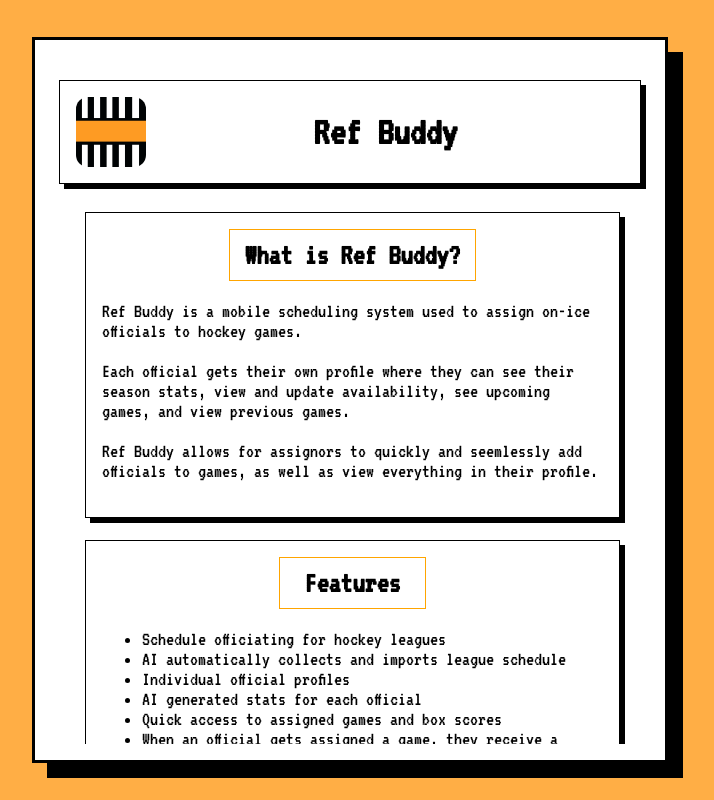
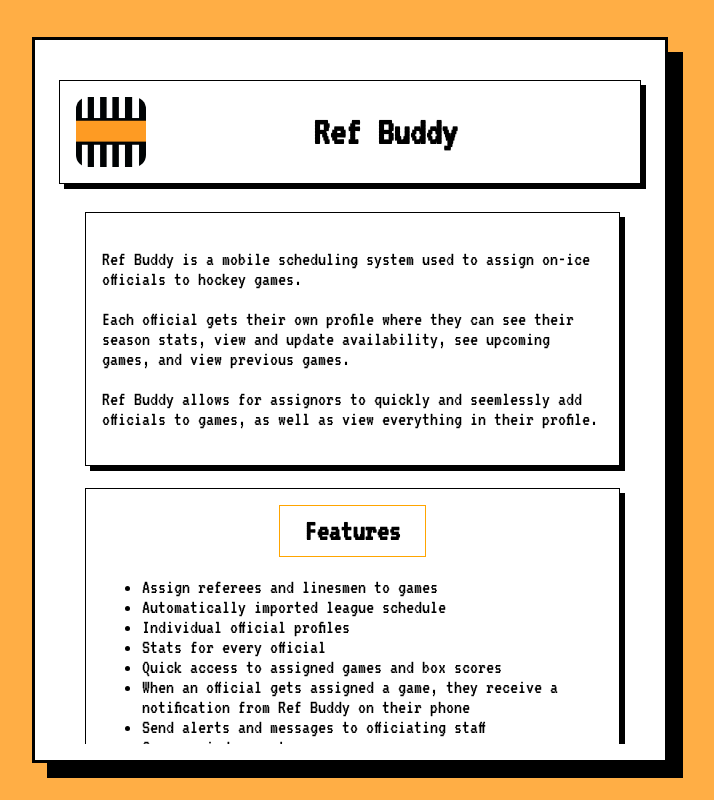
Before and after one commit to RefBuddy/support-site, a Vue app: page / in a window 1280 px wide. Shown: the whole page, without its empty margins (290-1004 px from the left). Built offline with nearby package versions, Linux system fonts and the light colour scheme.

Commit message:
removed border and box shadow from screenshots container

```diff
--- a/src/components/HelloWorld.vue
+++ b/src/components/HelloWorld.vue
@@ -10,7 +10,6 @@
         </header>
         <main class="main">
             <section class="introduction">
-                <h2 class="introduction__title">What is Ref Buddy?</h2>
                 <p class="introduction__description">
                     Ref Buddy is a mobile scheduling system used to assign
                     on-ice officials to hockey games.
@@ -29,12 +28,10 @@
             <section class="features">
                 <h2 class="features__title">Features</h2>
                 <ul class="features__list">
-                    <li>Schedule officiating for hockey leagues</li>
-                    <li>
-                        AI automatically collects and imports league schedule
-                    </li>
+                    <li>Assign referees and linesmen to games</li>
+                    <li>Automatically imported league schedule</li>
                     <li>Individual official profiles</li>
-                    <li>AI generated stats for each official</li>
+                    <li>Stats for every official</li>
                     <li>Quick access to assigned games and box scores</li>
                     <li>
                         When an official gets assigned a game, they receive a
@@ -49,7 +46,6 @@
                 </ul>
             </section>
             <section class="screenshots">
-                <h2 class="screenshots__title">Screenshots</h2>
                 <div class="screenshots__container">
                     <button
                         class="screenshots__arrow screenshots__arrow--left"
@@ -191,7 +187,6 @@
     margin-left: 10px;
 }
 
-/* Hide the scrollbar */
 .main::-webkit-scrollbar {
     display: none;
 }
@@ -204,16 +199,6 @@
     border-radius: 0;
     box-shadow: 5px 5px 0px 0px black;
     margin: -4px -16px 26px -16px;
-}
-
-.introduction__title {
-    color: black;
-    border: 1px solid orange;
-    width: auto;
-    max-width: 225px;
-    padding: 10px;
-    margin: 0 auto;
-    text-align: center;
 }
 
 .features {
@@ -261,19 +246,23 @@
 .screenshots {
     width: calc(100% - 7px);
     background-color: white;
-    border: 1px solid black;
+    /* border: 1px solid black; */
     padding: 16px;
     border-radius: 0;
     text-align: center;
-    box-shadow: 5px 5px 0px 0px black;
+    /* box-shadow: 5px 5px 0px 0px black; */
     margin: 0 -16px 26px -16px;
     overflow-x: auto;
 }
 
 .screenshots__title {
     color: black;
+    border: 1px solid orange;
+    width: auto;
+    max-width: 225px;
+    padding: 10px;
+    margin: 0 auto;
     text-align: center;
-    margin-bottom: 16px;
 }
 
 .screenshots__items {
```
